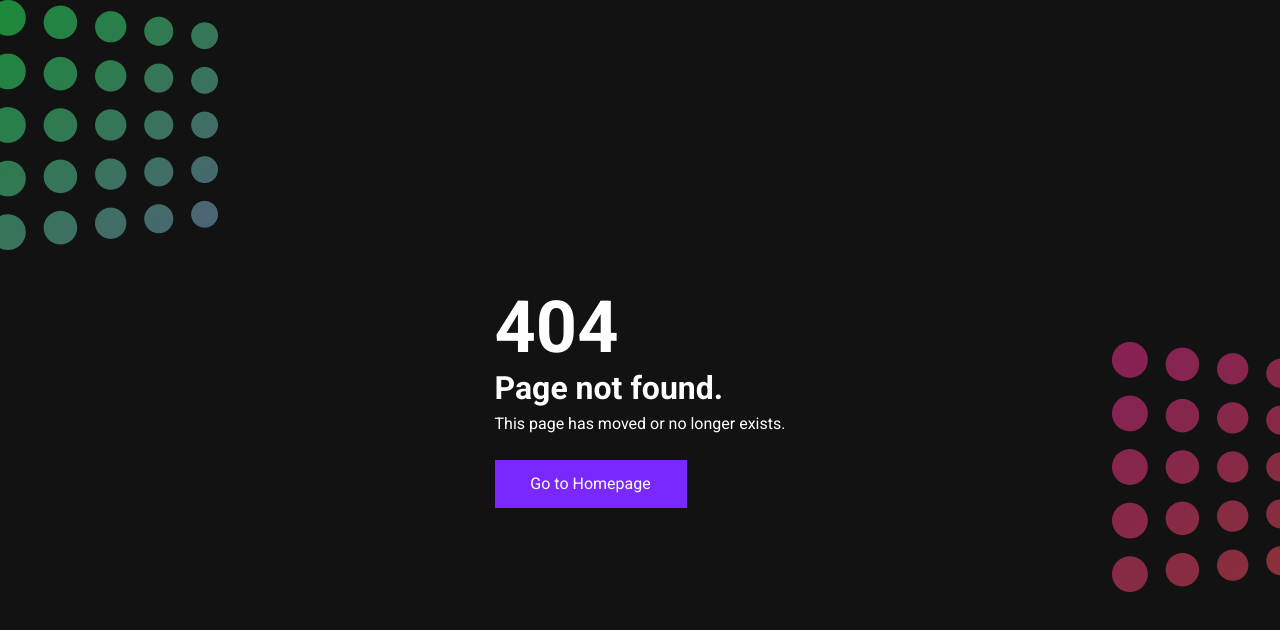
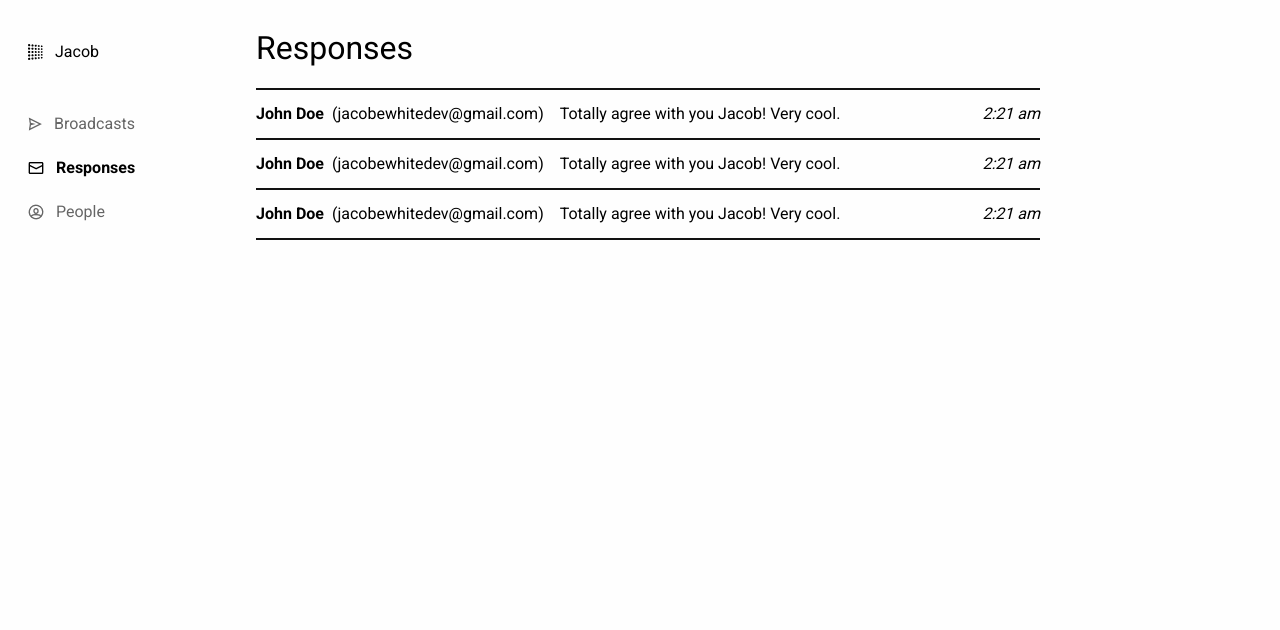
Before and after one commit to jacoberick/email-client-ng, an Angular app: page /responses in a window 1280 px wide. Before the commit this address had no page. Shown: the top 630 px of the page. Built offline with nearby package versions, Linux system fonts and the light colour scheme.

Commit message:
v1.0 Build responses page | Built out responses page, added show button param to page header component

```diff
--- a/src/app/app-routing.module.ts
+++ b/src/app/app-routing.module.ts
@@ -7,6 +7,7 @@ import { LoginComponent } from './pages/login/login.component';
 import { WelcomeComponent } from './pages/welcome/welcome.component';
 import { BroadcastsComponent } from './pages/broadcasts/broadcasts.component';
 import { PeopleComponent } from './pages/people/people.component';
+import { ResponsesComponent } from './pages/responses/responses.component';
 
 const routes: Routes = [
   {
@@ -35,6 +36,11 @@ const routes: Routes = [
     component: PeopleComponent,
   },
   {
+    data: { title: 'Responses' },
+    path: 'responses',
+    component: ResponsesComponent,
+  },
+  {
     data: { title: '404 Not Found' },
     path: '**',
     component: PageNotFoundComponent,
--- a/src/app/app.module.ts
+++ b/src/app/app.module.ts
@@ -17,6 +17,7 @@ import { BroadcastsComponent } from './pages/broadcasts/broadcasts.component';
 import { SidebarComponent } from './components/sidebar/sidebar.component';
 import { PageHeaderComponent } from './components/page-header/page-header.component';
 import { PeopleComponent } from './pages/people/people.component';
+import { ResponsesComponent } from './pages/responses/responses.component';
 
 @NgModule({
   declarations: [
@@ -35,6 +36,7 @@ import { PeopleComponent } from './pages/people/people.component';
     SidebarComponent,
     PageHeaderComponent,
     PeopleComponent,
+    ResponsesComponent,
   ],
   imports: [BrowserModule, AppRoutingModule],
   providers: [Title],
--- a/src/app/components/page-header/page-header.component.html
+++ b/src/app/components/page-header/page-header.component.html
@@ -1,7 +1,11 @@
 <div class="mt-6 max-w-3.5xl">
   <div class="flex justify-between">
     <h1 class="text-3.5xl">{{ headerText }}</h1>
-    <a class="flex bg-black text-white px-6 py-3" routerLink="{{ route }}">
+    <a
+      *ngIf="showButton"
+      class="flex bg-black text-white px-6 py-3"
+      routerLink="{{ route }}"
+    >
       <img class="self-center mr-2" src="{{ imgLink }}" alt="Link icon" />
       <p>{{ linkText }}</p>
     </a>
--- a/src/app/components/page-header/page-header.component.ts
+++ b/src/app/components/page-header/page-header.component.ts
@@ -10,6 +10,7 @@ export class PageHeaderComponent implements OnInit {
   @Input() linkText!: string;
   @Input() imgLink!: string;
   @Input() route!: string;
+  @Input() showButton: boolean = true;
 
   constructor() {}
 
--- /dev/null
+++ b/src/app/pages/responses/responses.component.html
@@ -0,0 +1,42 @@
+<div class="flex pr-16">
+  <app-sidebar></app-sidebar>
+  <div class="flex-1 max-w-3.5xl">
+    <app-page-header
+      [showButton]="false"
+      headerText="Responses"
+    ></app-page-header>
+    <div>
+      <div class="flex justify-between my-3">
+        <div class="flex items-center">
+          <p class="font-bold">John Doe</p>
+          <p class="ml-2">(jacobewhitedev@gmail.com)</p>
+          <p class="ml-4">Totally agree with you Jacob! Very cool.</p>
+        </div>
+        <p class="italic">2:21 am</p>
+      </div>
+      <hr class="border border-black" />
+    </div>
+    <div>
+      <div class="flex justify-between my-3">
+        <div class="flex items-center">
+          <p class="font-bold">John Doe</p>
+          <p class="ml-2">(jacobewhitedev@gmail.com)</p>
+          <p class="ml-4">Totally agree with you Jacob! Very cool.</p>
+        </div>
+        <p class="italic">2:21 am</p>
+      </div>
+      <hr class="border border-black" />
+    </div>
+    <div>
+      <div class="flex justify-between my-3">
+        <div class="flex items-center">
+          <p class="font-bold">John Doe</p>
+          <p class="ml-2">(jacobewhitedev@gmail.com)</p>
+          <p class="ml-4">Totally agree with you Jacob! Very cool.</p>
+        </div>
+        <p class="italic">2:21 am</p>
+      </div>
+      <hr class="border border-black" />
+    </div>
+  </div>
+</div>
--- /dev/null
+++ b/src/app/pages/responses/responses.component.ts
@@ -0,0 +1,15 @@
+import { Component, OnInit } from '@angular/core';
+
+@Component({
+  selector: 'app-responses',
+  templateUrl: './responses.component.html',
+  styleUrls: ['./responses.component.css']
+})
+export class ResponsesComponent implements OnInit {
+
+  constructor() { }
+
+  ngOnInit(): void {
+  }
+
+}
```
Also changed, not shown: src/app/pages/responses/responses.component.css (added), 1 other file (tests, documents, lock files or other folders).
